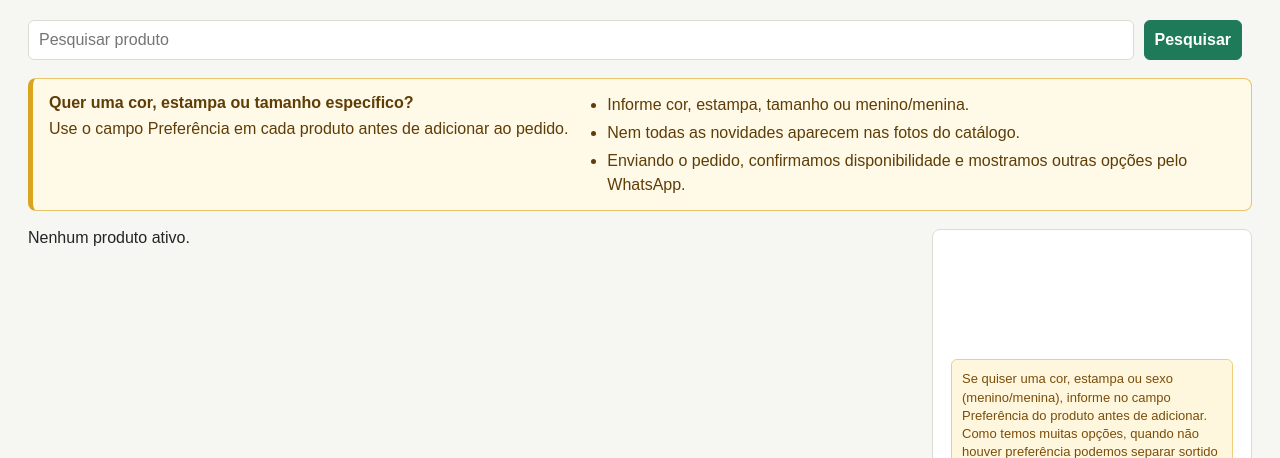
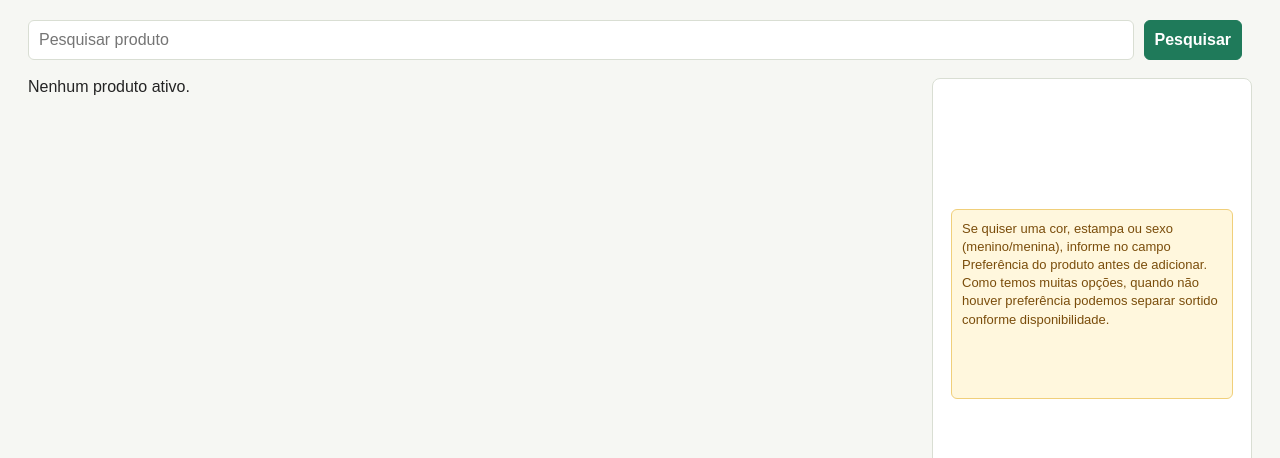
Before and after one commit to wiliansena/ravus_store, a Flask app: page /catalogo in a window 1280 px wide. Shown: the part 76-534 px from the top of the page. Run offline with Flask 3, Linux system fonts and the light colour scheme; data comes from the database, SQL or seed files in the repository; data that the repository does not hold is empty.

Commit message:
Remove catalog guidance notice

```diff
--- a/static/style.css
+++ b/static/style.css
@@ -988,45 +988,7 @@ th {
 .copy-button:hover {
   background: #eef7ff;
 }
-.catalog-guidance {
-  align-items: start;
-  background: #fff9e8;
-  border: 1px solid #e8c46a;
-  border-left: 5px solid #d9a51f;
-  border-radius: 8px;
-  color: #5f3d06;
-  display: grid;
-  gap: 12px;
-  grid-template-columns: minmax(0, .9fr) minmax(0, 1.1fr);
-  margin-bottom: 18px;
-  padding: 14px 16px;
-}
 
-.catalog-guidance strong {
-  display: block;
-  font-size: 16px;
-  line-height: 1.25;
-  margin-bottom: 4px;
-}
-
-.catalog-guidance p,
-.catalog-guidance ul {
-  line-height: 1.45;
-  margin: 0;
-}
-
-.catalog-guidance ul {
-  display: grid;
-  gap: 5px;
-  padding-left: 18px;
-}
-
-@media (max-width: 760px) {
-  .catalog-guidance {
-    grid-template-columns: 1fr;
-    padding: 13px 14px;
-  }
-}
 
 .brand-link {
   color: inherit;
--- a/templates/catalog.html
+++ b/templates/catalog.html
@@ -20,17 +20,6 @@
   {% endif %}
 </form>
 
-<section class="catalog-guidance">
-  <div>
-    <strong>Quer uma cor, estampa ou tamanho espec&iacute;fico?</strong>
-    <p>Use o campo Prefer&ecirc;ncia em cada produto antes de adicionar ao pedido.</p>
-  </div>
-  <ul>
-    <li>Informe cor, estampa, tamanho ou menino/menina.</li>
-    <li>Nem todas as novidades aparecem nas fotos do cat&aacute;logo.</li>
-    <li>Enviando o pedido, confirmamos disponibilidade e mostramos outras op&ccedil;&otilde;es pelo WhatsApp.</li>
-  </ul>
-</section>
 
 <section class="catalog-layout" data-whatsapp="{{ whatsapp }}">
   <section class="catalog-grid">
```
